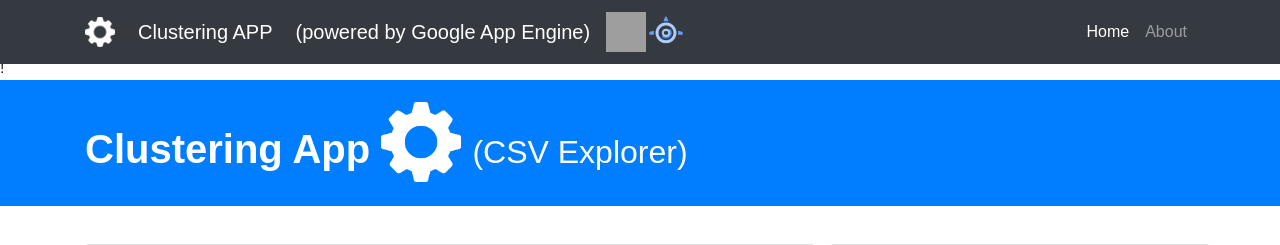
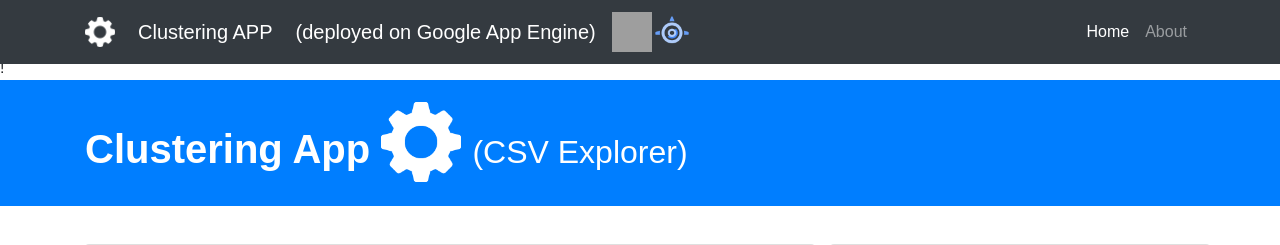
Before and after one commit to Cassini-chris/Clustering-App, a Flask app: page / in a window 1280 px wide. Shown: the top 245 px of the page. Run offline with Flask 2, Linux system fonts and the light colour scheme; some libraries are stand-ins or nearby versions; some web fonts are replaced; grey boxes are pictures that could not be loaded.

Commit message:
Update app-interface.html

```diff
--- a/templates/app-interface.html
+++ b/templates/app-interface.html
@@ -42,7 +42,7 @@
       </a>
 
       <a style="padding-left:7px; text-align:left" class="navbar-brand" href="">Clustering APP</a></br>
-      <a style="padding-left:7px" class="navbar-brand mobile" href="">(powered by Google App Engine)</a></br></br>
+      <a style="padding-left:7px" class="navbar-brand mobile" href="">(deployed on Google App Engine)</a></br></br>
 
           <img id="logo mobile" style="width:40px !important; height:40px !important" src="https://fonts.gstatic.com/s/i/productlogos/google_cloud/v7/192px.svg" alt="Google Cloud">
           <img id="logo mobile" style="width:40px !important; height:40px !important" src="../static/images/app_engine.png" alt="Google App Engine">
```
